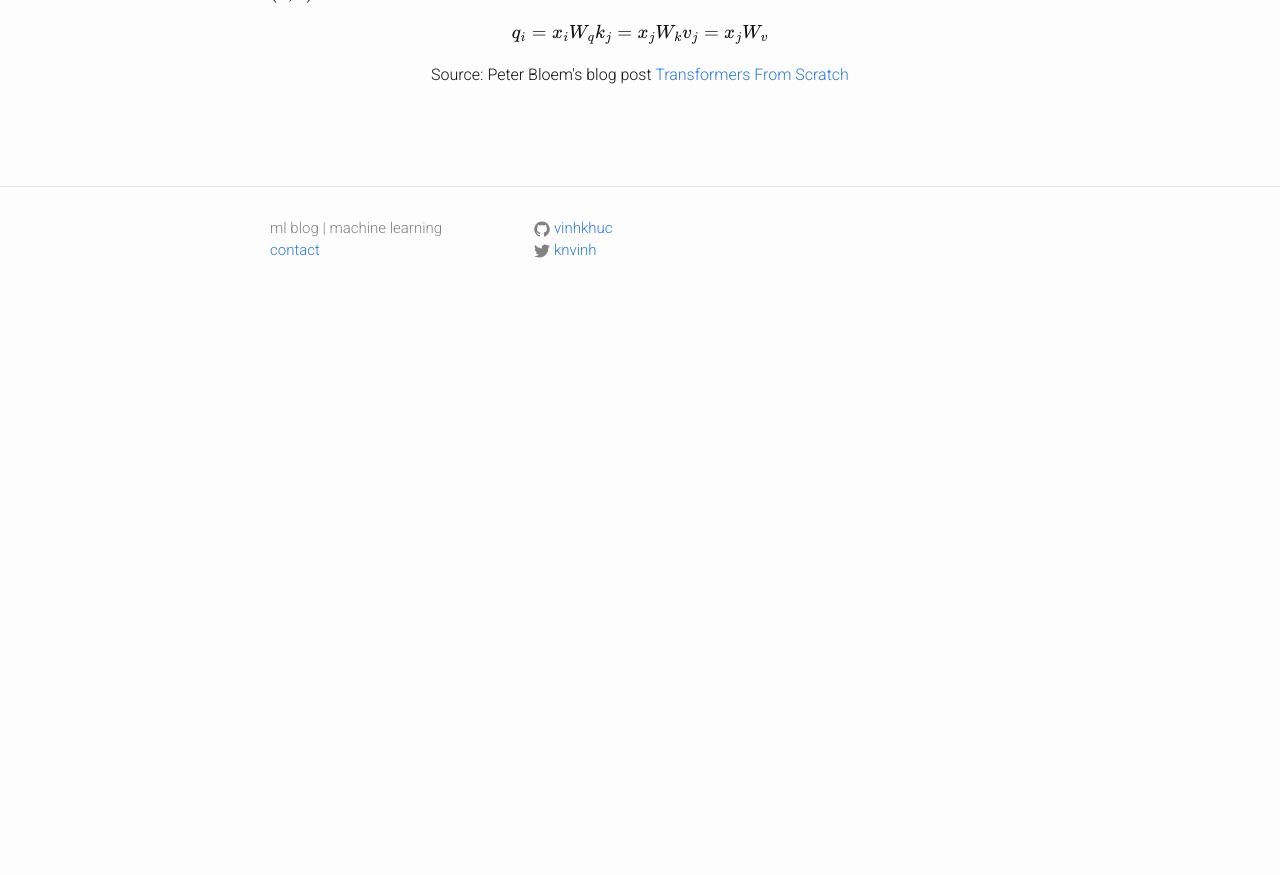
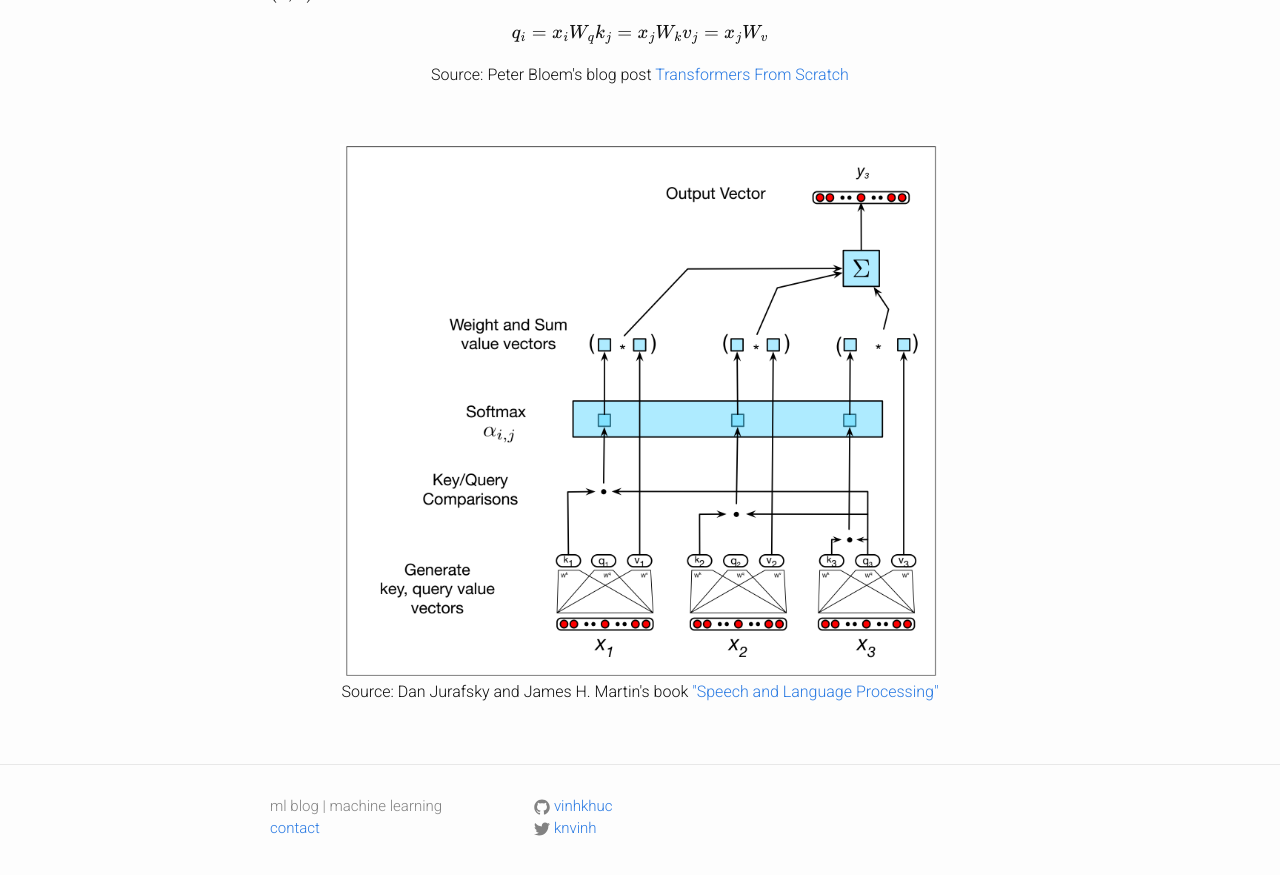
Before and after one commit to vinhkhuc/vinhkhuc.github.io, a Jekyll site: the page built from _posts/2019-04-17-ml-great-explanations.md, in a window 1280 px wide and 900 px high, scrolled down 1550 px. Shown: the top 875 px of the window. Built offline with Jekyll 4.4.1, drawn with Linux system fonts in a browser that asks for light colours; formulas are drawn with MathJax 3; comment, search, counter and statistics services are not loaded; before the commit the page ends 1872 px from its top, so only the background shows below that; some of the changed text lies outside the part shown.

Commit message:
Illustration for self-attention

```diff
--- a/_posts/2019-04-17-ml-great-explanations.md
+++ b/_posts/2019-04-17-ml-great-explanations.md
@@ -99,6 +99,19 @@ $$
 
 <br>
 
+<table style="width: 100%; text-align: center; border: 0px;">
+  <tr>
+    <td><img width="600px" src="/assets/2019-04-17-ml-great-explanations/transformers-self-attention.png"></td>
+  </tr>
+</table>
+
+<p style="text-align: center">
+    Source: Dan Jurafsky and James H. Martin's book
+    <a href="https://web.stanford.edu/~jurafsky/slp3/">
+        "Speech and Language Processing"
+    </a>
+</p>
+
 <!--
 ### 5) Transformers
 -->
```
Also changed, not shown: other parts of _posts/2019-04-17-ml-great-explanations.md (+1 -1 lines), assets/2019-04-17-ml-great-explanations/transformers-self-attention.png (added).
